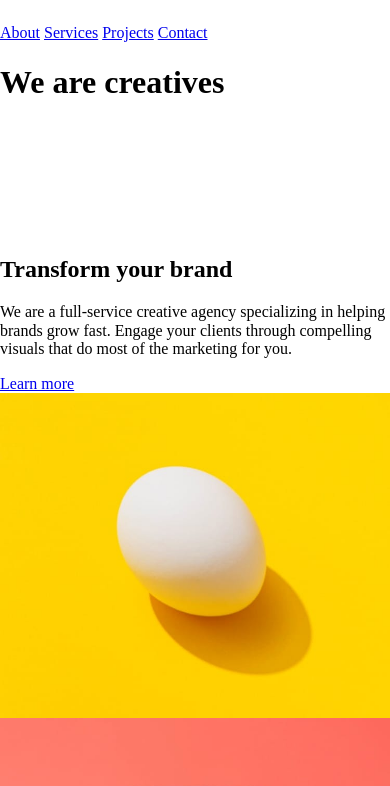
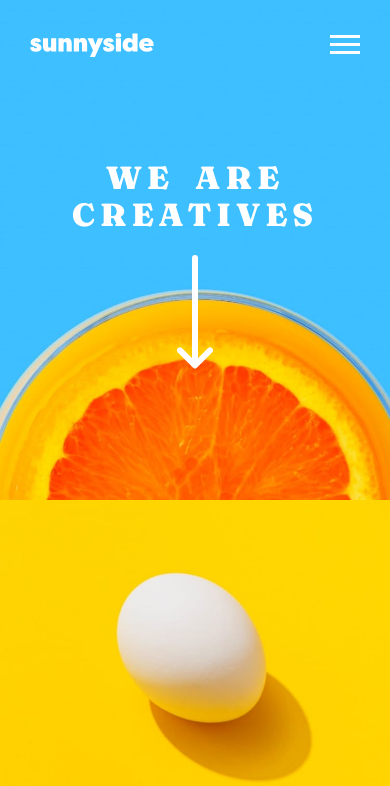
Before and after one commit to Stevelopes/sunnyside-agency-landing-page-main, a plain HTML site: page index.html in a window 390 px wide. Shown: the top 786 px of the page. Drawn offline with Linux system fonts and the light colour scheme.

Commit message:
Building out
styling webpage, mobile first

```diff
--- a/index.html
+++ b/index.html
@@ -4,6 +4,10 @@
     <meta charset="UTF-8">
     <meta http-equiv="X-UA-Compatible" content="IE=edge">
     <meta name="viewport" content="width=device-width, initial-scale=1.0">
+    <link rel="preconnect" href="https://fonts.googleapis.com">
+    <link rel="preconnect" href="https://fonts.gstatic.com" crossorigin>
+    <link href="https://fonts.googleapis.com/css2?family=Barlow:wght@600&display=swap" rel="stylesheet">
+    <link href="https://fonts.googleapis.com/css2?family=Barlow:wght@600&family=Fraunces:ital,wght@0,900;1,700&display=swap" rel="stylesheet">
     <link rel="stylesheet" href="./styles/normalize.css">
     <link rel="stylesheet" href="./styles/styles.css">
     <title>Frontend Mentor | Sunnyside agency landing page</title>
@@ -13,18 +17,26 @@
   <!-- Header -->
 
   <header>
+    <div class="nav-bar">
     <div>
       <picture>
         <img src="./images/logo.svg" alt="sunnyside-logo" srcset="">
       </picture>
     </div>
-    <div>
+    <nav class="nav-links">
       <a href="http://">About</a>
       <a href="http://">Services</a>
       <a href="http://">Projects</a>
       <a href="http://">Contact</a>
+    </nav>
+    <div class="hamburger">
+      <span class="bar"></span>
+      <span class="bar"></span>
+      <span class="bar"></span>
     </div>
-    <div>
+
+    </div>
+    <div class="hero">
       <h1>We are creatives</h1>
     <picture>
       <img src="./images/icon-arrow-down.svg" alt="arrow-down" srcset="">
@@ -32,9 +44,9 @@
   </div>
   </header>
 
-  <section>
-    <div>
-      <div>
+  <section >
+    <div class="transform-brand">
+      <div class="transform-brand-text">
         <h2>
          Transform your brand
         </h2>
--- a/styles/styles.scss
+++ b/styles/styles.scss
@@ -1,4 +1,4 @@
-* {
+  * {
     box-sizing: border-box;
   }
 
@@ -7,3 +7,97 @@
     height: auto;
     max-width: 100%;
   }
+
+  a {
+    text-decoration: none;
+    color: hsl(212, 27%, 19%);
+    text-transform: uppercase;
+  }
+
+  p {
+       color: hsl(232, 10%, 55%);
+       font-family: 'Barlow', sans-serif;
+       font-size: 18px;
+  }
+
+  header {
+    background-image: (url(../images/mobile/image-header.jpg));
+    background-size: cover;
+    background-repeat: no-repeat;
+    background-position: bottom;
+    min-height: 500px;
+
+    .nav-bar {
+      display: flex;
+      justify-content: space-between;
+      align-items: center;
+      padding: 30px;
+
+      .nav-links {
+        display: none;
+      }
+
+      .hamburger {
+
+        cursor: pointer;
+
+        .bar {
+          display: block;
+          width: 30px;
+          height: 3px;
+          margin: 5px auto;
+          transition: all 0.3s ease-in-out;
+          background-color: hsl(0, 0%, 100%);
+
+        }
+      }
+
+    }
+
+    h1 {
+      font-family: 'Fraunces', sans-serif;
+      font-weight: 900;
+      color: hsl(0, 0%, 100%);
+      word-spacing: 10px;
+      letter-spacing: 5px;
+      text-align: center;
+      text-transform: uppercase;
+    }
+
+    .hero {
+      display: flex;
+      flex-direction: column;
+      align-items: center;
+      margin: 50px auto;
+    }
+ }
+
+ .transform-brand {
+   display: flex;
+   flex-direction: column-reverse;
+
+   img {
+     max-height: 350px;
+   }
+
+   .transform-brand-text {
+     min-height: 400px;
+     text-align: center;
+     display: flex;
+     flex-direction: column;
+     justify-content: space-evenly;
+     padding: 25px;
+
+     h2 {
+      font-family: 'Fraunces', sans-serif;
+      font-weight: 800;
+      font-size: 2rem;
+      color: hsl(212, 27%, 19%);
+     }
+
+     p {
+
+       line-height: 25px;
+     }
+   }
+ }
```
Also changed, not shown: styles/styles.css, 1 other file.
